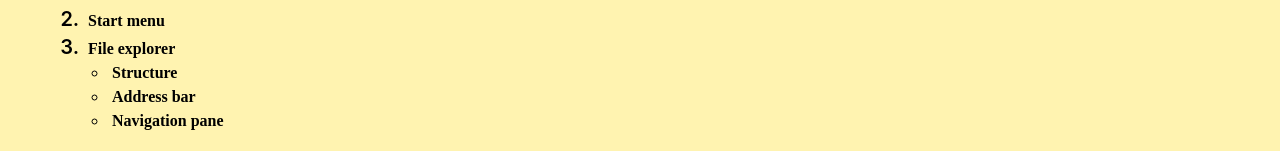
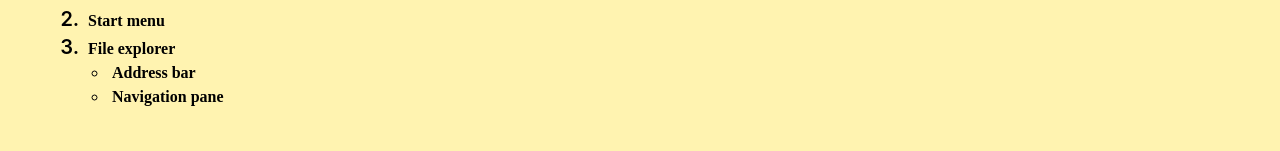
Before and after one commit to Anubhavthakur1996/Thakur-Blogs-Tutorials, a React (Vite) app: page /windows in a window 1280 px wide. Shown: the part 1143-1294 px from the top of the page. Built offline with nearby package versions, Linux system fonts and the light colour scheme.

Commit message:
Partially made windows page

```diff
--- a/src/components/blogs/comp_and_win_basics/Windows.tsx
+++ b/src/components/blogs/comp_and_win_basics/Windows.tsx
@@ -87,7 +87,7 @@ const Windows: React.FC = (): JSX.Element => {
               <li>
                 <span className="font-playwrite text-base">File explorer</span>
                 <ul>
-                  <li className="font-playwrite text-base">Structure</li>
+                  {/* <li className="font-playwrite text-base">Structure</li> */}
                   <li className="font-playwrite text-base">Address bar</li>
                   <li className="font-playwrite text-base">Navigation pane</li>
                 </ul>
```
